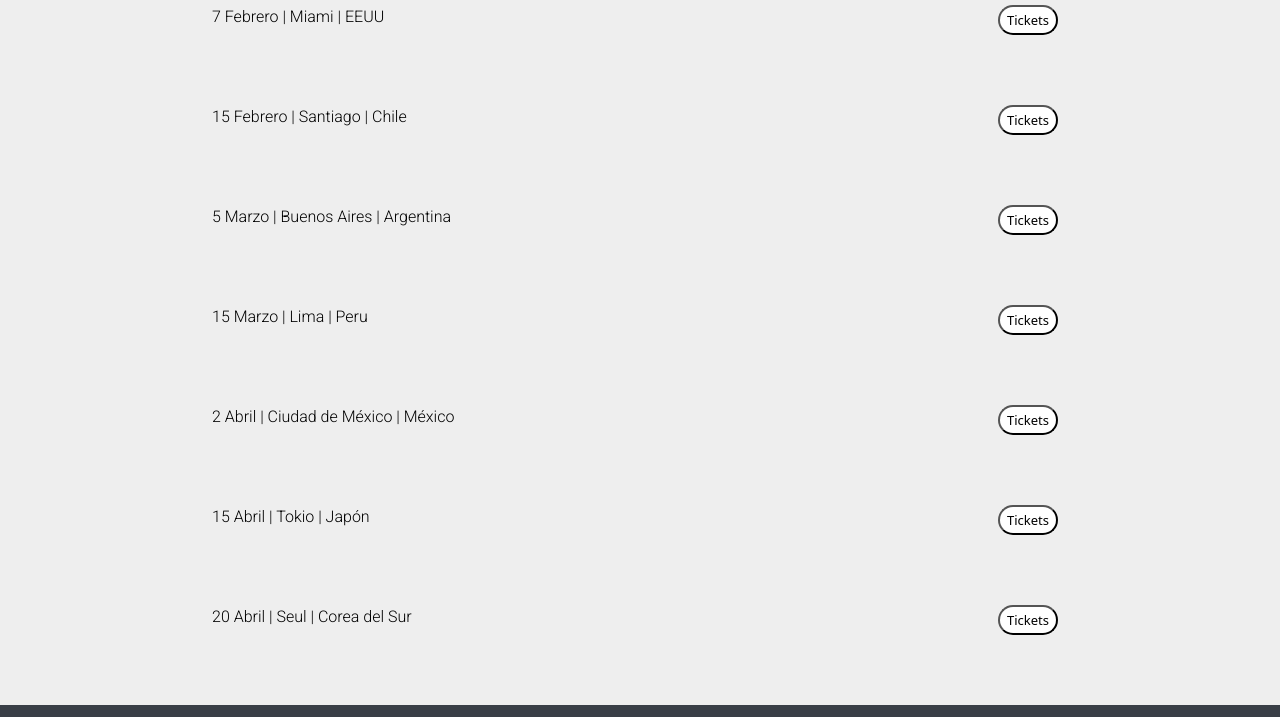
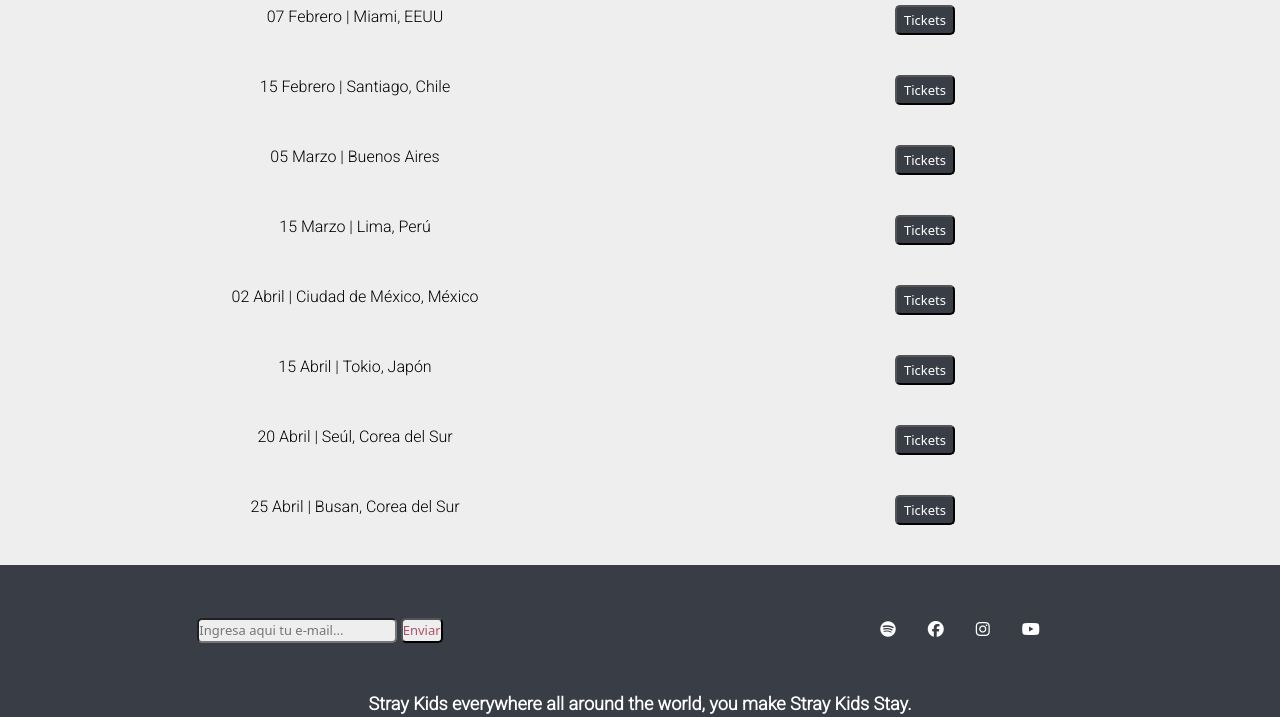
Before and after one commit to Pattyrivas/Stray-Kids, a plain HTML site: page pages/tour.html in a window 1280 px wide. Shown: the part 161-878 px from the top of the page. Drawn offline with nearby package versions, Linux system fonts and the light colour scheme.

Commit message:
Correcciones pagina Tour y botones

```diff
--- a/css/estilos.css
+++ b/css/estilos.css
@@ -24,12 +24,10 @@
     height: 60px;
     background-color: rgb(57, 62, 70);
     justify-content: space-around;
-
 }
 
 .navbar .container-fluid .navbar-toggler span {
     background-color: rgb(57, 62, 70);
-
 }
 
 .logo img {
@@ -62,10 +60,15 @@
 button,
 .suscribirse input,
 .buscador form input {
-    background-color: white;
-    border-radius: 10px;
+    background-color: rgb(238, 238, 238);
+    color: rgb(178, 80, 104);
+    border-radius: 5px;
     height: 25px;
     font-size: small;
+}
+
+.navbar form button {
+    width: 30px;
 }
 
 /*Main index*/
@@ -135,24 +138,19 @@
     padding: 30px;
 }
 
-.fechas{
-    display: flex;
-    justify-content: space-between;
-    padding-left: 30px;
-    padding-right: 40px;
-    margin-right: 100px;
-    margin-left: 100px;
+.fechas {
     padding-bottom: 30px;
-    flex-wrap: wrap;
-    min-width: 200px;
-    height:100px ;
+    font-size: medium;
+    text-align: center
 }
-.fechas button{
+
+.fechas button {
     width: 60px;
     height: 30px;
-    font-size: small;
-    border-radius: 50px;
+    background-color: rgb(57, 62, 70);
+    color: white;
 }
+
 /*contenido*/
 
 .titulo_contenido h2 {
@@ -161,9 +159,10 @@
 
 /*Miembros*/
 
-.titulo_miembros h2{
+.titulo_miembros h2 {
     padding: 30px;
 }
+
 .integrantes {
     display: grid;
     grid-template-columns: repeat(2, 50%);
@@ -188,5 +187,4 @@
 .Seungmin,
 .Changbin {
     text-align: right;
-
 }
--- a/pages/tour.html
+++ b/pages/tour.html
@@ -60,30 +60,64 @@
         <div class="titulo_tour">
             <h2>World Tour</h2>
         </div>
-        <div class="fechas">
-            <p>7 Febrero | Miami | EEUU</p> <button>Tickets</button>
+        <div class="fechas row">
+            <div class="col-md-6">
+                <p>07 Febrero | Miami, EEUU</p>
+            </div>
+            <div class="col-md-6"> <a href="https://www.puntoticket.com/" target="_blank"><button>Tickets</button></a>
+            </div>
         </div>
-        <div class="fechas">
-            <p>15 Febrero | Santiago | Chile</p> <button>Tickets</button>
+        <div class="fechas row">
+            <div class="col-md-6">
+                <p>15 Febrero | Santiago, Chile</p>
+            </div>
+            <div class="col-md-6"> <a href="https://www.puntoticket.com/" target="_blank"><button>Tickets</button></a>
+            </div>
         </div>
-        <div class="fechas">
-            <p>5 Marzo | Buenos Aires | Argentina</p> <button>Tickets</button>
+        <div class="fechas row">
+            <div class="col-md-6">
+                <p>05 Marzo | Buenos Aires</p>
+            </div>
+            <div class="col-md-6"> <a href="https://www.puntoticket.com/" target="_blank"><button>Tickets</button></a>
+            </div>
         </div>
-        <div class="fechas">
-            <p>15 Marzo | Lima | Peru</p> <button>Tickets</button>
+        <div class="fechas row">
+            <div class="col-md-6">
+                <p>15 Marzo | Lima, Perú</p>
+            </div>
+            <div class="col-md-6"> <a href="https://www.puntoticket.com/" target="_blank"><button>Tickets</button></a>
+            </div>
         </div>
-        <div class="fechas">
-            <p>2 Abril | Ciudad de México | México</p> <button>Tickets</button>
+        <div class="fechas row">
+            <div class="col-md-6">
+                <p>02 Abril | Ciudad de México, México</p>
+            </div>
+            <div class="col-md-6"> <a href="https://www.puntoticket.com/" target="_blank"><button>Tickets</button></a>
+            </div>
         </div>
-        <div class="fechas">
-            <p>15 Abril | Tokio | Japón</p> <button>Tickets</button>
+        <div class="fechas row">
+            <div class="col-md-6">
+                <p>15 Abril | Tokio, Japón</p>
+            </div>
+            <div class="col-md-6"> <a href="https://www.puntoticket.com/" target="_blank"><button>Tickets</button></a>
+            </div>
         </div>
-        <div class="fechas">
-            <p>20 Abril | Seul | Corea del Sur</p> <button>Tickets</button>
+        <div class="fechas row">
+            <div class="col-md-6">
+                <p>20 Abril | Seúl, Corea del Sur</p>
+            </div>
+            <div class="col-md-6"> <a href="https://www.puntoticket.com/" target="_blank"><button>Tickets</button></a>
+            </div>
+        </div>
+        <div class="fechas row">
+            <div class="col-md-6">
+                <p>25 Abril | Busan, Corea del Sur</p>
+            </div>
+            <div class="col-md-6"> <a href="https://www.puntoticket.com/" target="_blank"><button>Tickets</button></a>
+            </div>
         </div>
     </main>
     <footer class="pie_pagina container-fluid">
-
         <div class="grupo_1 row">
             <div class="suscribirse col-xl-6 d-flex align-items-center d-flex justify-content-center">
                 <form>
```
